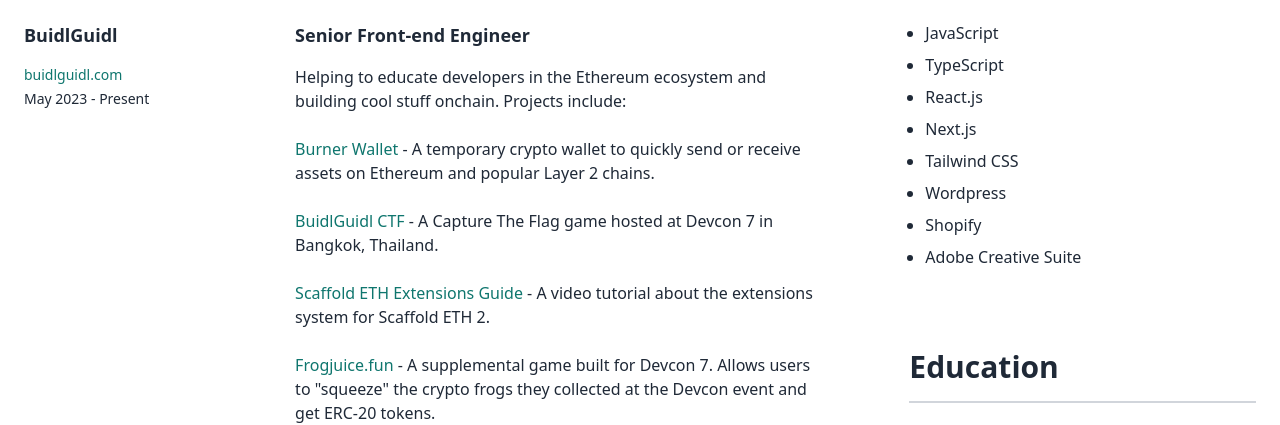
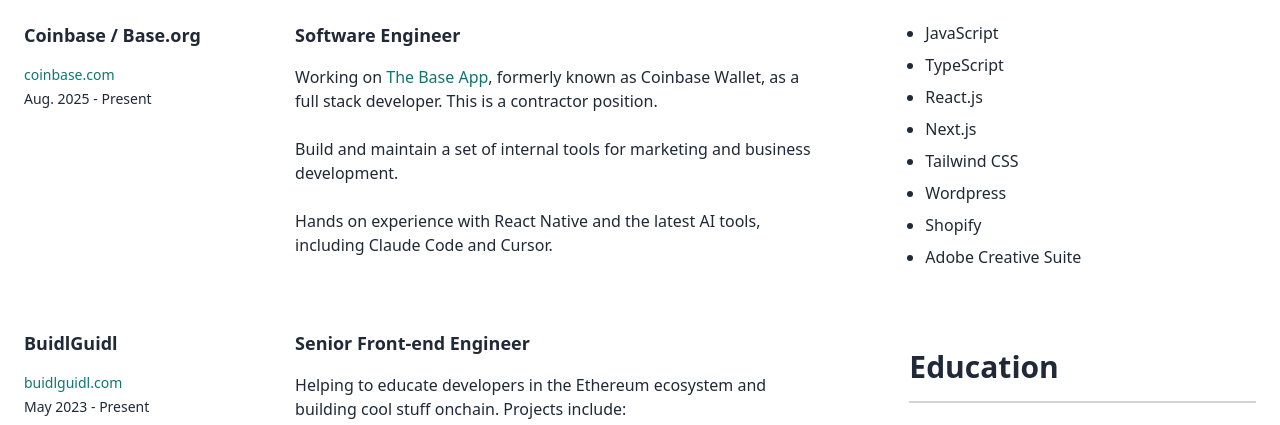
Before and after one commit to ChangoMan/hchang-website, a website: page src/resume/index.html in a window 1280 px wide. Shown: the part 415-840 px from the top of the page. Drawn offline with Linux system fonts and the light colour scheme.

Commit message:
update resume

```diff
--- a/src/resume/index.html
+++ b/src/resume/index.html
@@ -127,6 +127,45 @@
 
             <div class="grid grid-cols-1 lg:grid-cols-3 gap-x-6">
               <div>
+                <h3 class="mb-1 lg:mb-4 font-semibold text-lg">
+                  Coinbase / Base.org
+                </h3>
+                <p class="text-sm mb-1">
+                  <a
+                    href="https://coinbase.com/"
+                    target="_blank"
+                    rel="noreferrer"
+                  >
+                    coinbase.com
+                  </a>
+                </p>
+                <p class="text-sm">Aug. 2025 - Present</p>
+              </div>
+              <div class="lg:col-span-2">
+                <h3 class="mb-4 font-semibold text-lg">Software Engineer</h3>
+                <p>
+                  Working on
+                  <a
+                    href="https://apps.apple.com/us/app/base-formerly-coinbase-wallet/id1278383455"
+                    target="_blank"
+                    rel="noreferrer"
+                    >The Base App</a
+                  >, formerly known as Coinbase Wallet, as a full stack
+                  developer. This is a contractor position.
+                </p>
+                <p>
+                  Build and maintain a set of internal tools for marketing and
+                  business development.
+                </p>
+                <p>
+                  Hands on experience with React Native and the latest AI tools,
+                  including Claude Code and Cursor.
+                </p>
+              </div>
+            </div>
+
+            <div class="grid grid-cols-1 lg:grid-cols-3 gap-x-6 mt-8 lg:mt-12">
+              <div>
                 <h3 class="mb-1 lg:mb-4 font-semibold text-lg">BuidlGuidl</h3>
                 <p class="text-sm mb-1">
                   <a
@@ -167,7 +206,7 @@
                   - A Capture The Flag game hosted at Devcon 7 in Bangkok,
                   Thailand.
                 </p>
-                <p>
+                <!-- <p>
                   <a
                     href="https://youtu.be/XQCv533XGZk?si=Uf_R4COSkabpchw8"
                     target="_blank"
@@ -176,8 +215,8 @@
                   >
                   - A video tutorial about the extensions system for Scaffold
                   ETH 2.
-                </p>
-                <p>
+                </p> -->
+                <!-- <p>
                   <a
                     href="https://frogjuice.fun/"
                     target="_blank"
@@ -187,8 +226,8 @@
                   - A supplemental game built for Devcon 7. Allows users to
                   "squeeze" the crypto frogs they collected at the Devcon event
                   and get ERC-20 tokens.
-                </p>
-                <p>
+                </p> -->
+                <!-- <p>
                   <a
                     href="https://extensions.buidlguidl.com/"
                     target="_blank"
@@ -197,7 +236,7 @@
                   >
                   - Design and develop the admin page for the BuidlGuidl
                   Extensions Hackathon website.
-                </p>
+                </p> -->
               </div>
             </div>
 
@@ -333,10 +372,6 @@
                   Open Source Contributions
                 </h3>
                 <p>
-                  Created various website starters and templates for Gatsby.js
-                  and Next.js.
-                </p>
-                <p>
                   Member of the BuidlGuidl, a curated group of Ethereum builders
                   creating products, prototypes, and tutorials to enrich the
                   web3 ecosystem:
```
